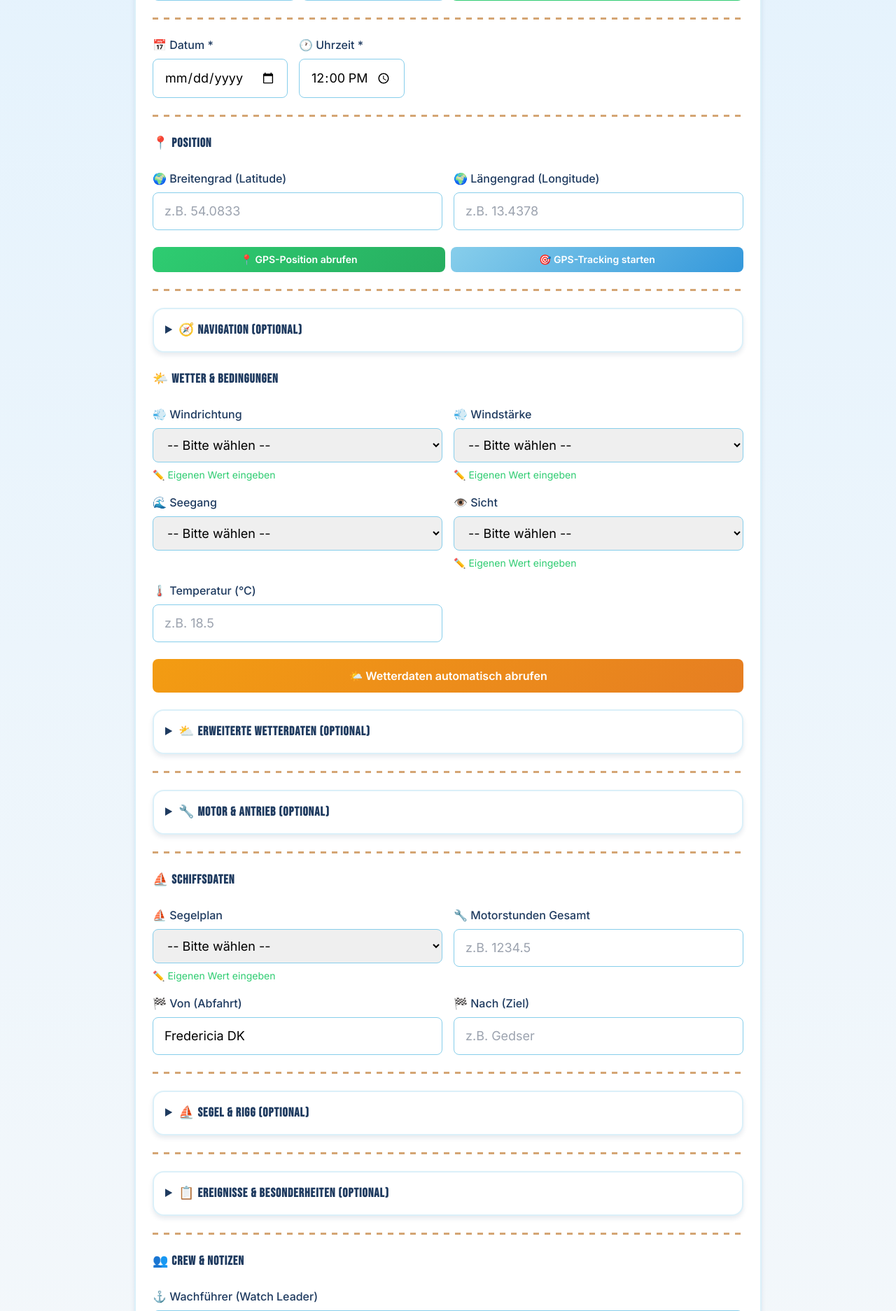
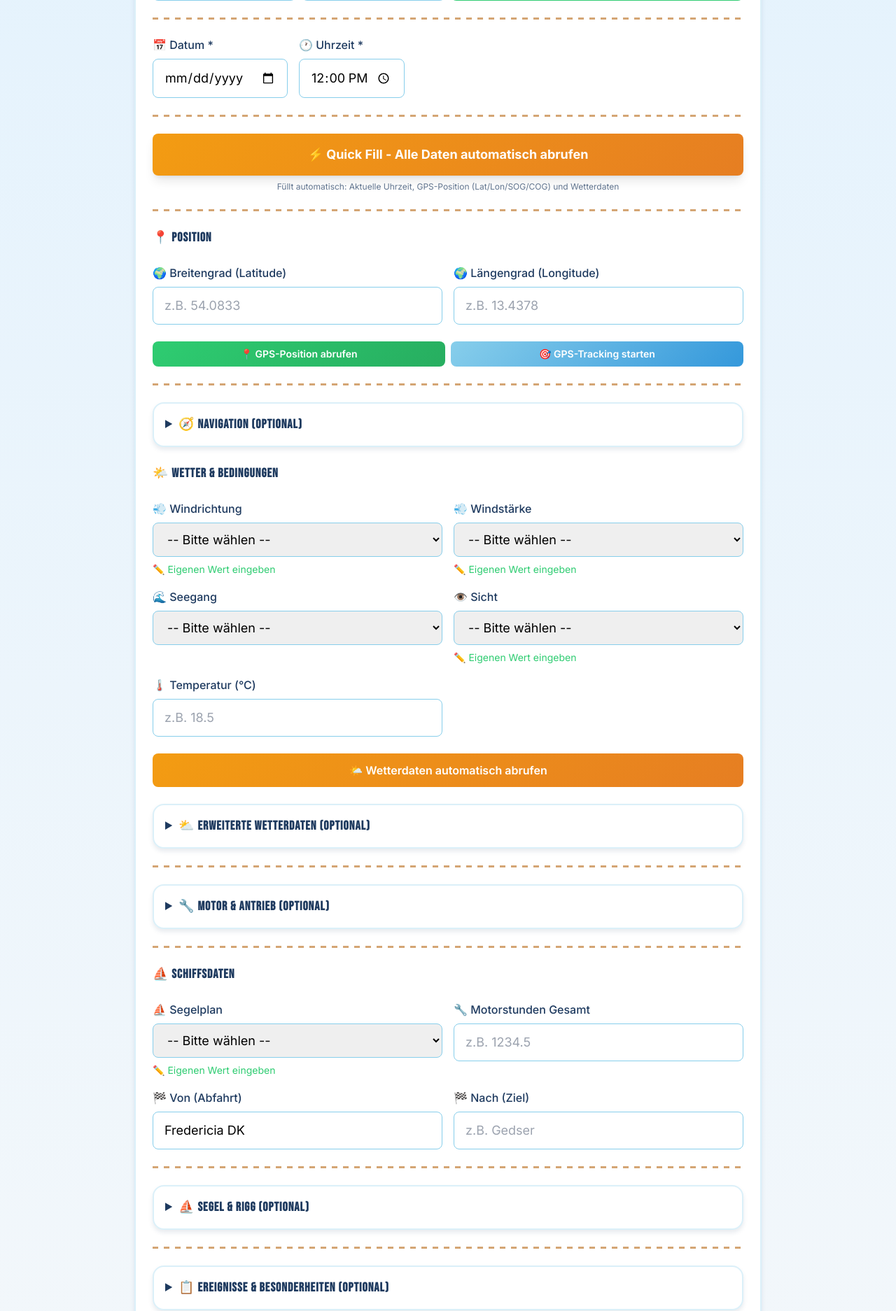
Before and after one commit to syntechai-io/WAGMI-Bordkasse, a Python web app: template templates/logbook_form.html in a window 1280 px wide. Shown: the part 383-2257 px from the top of the page at 70% size. Run offline with Jinja, Linux system fonts and the light colour scheme; the template is opened without the code that fills it, so the values that code supplies are empty; some libraries are stand-ins or nearby versions.

Commit message:
Add quick fill for logbook entries and daily view
Implements a "Quick Fill" feature for logbook entries, a daily logbook view with grouped entries by date, and adds maneuver type icons to logbook entries.

Replit-Commit-Author: Agent
Replit-Commit-Session-Id: 57245507-a316-4bdd-a035-f8305a7e3190
Replit-Commit-Checkpoint-Type: intermediate_checkpoint
Replit-Commit-Event-Id: 318e4d86-352f-4d85-b071-f47865f18150
Replit-Commit-Screenshot-Url: https://storage.googleapis.com/screenshot-production-us-central1/4ab24e3a-e318-4ff7-8dab-80d71ab1b725/57245507-a316-4bdd-a035-f8305a7e3190/7kgimqu

```diff
--- /dev/null
+++ b/static/js/logbook-quick-fill.js
@@ -0,0 +1,270 @@
+document.addEventListener('DOMContentLoaded', () => {
+    const quickFillBtn = document.getElementById('quick-fill-button');
+    if (!quickFillBtn) return;
+
+    quickFillBtn.addEventListener('click', async () => {
+        const btnText = document.getElementById('quick-fill-text');
+        const btnSpinner = document.getElementById('quick-fill-spinner');
+
+        btnText.classList.add('hidden');
+        btnSpinner.classList.remove('hidden');
+        quickFillBtn.disabled = true;
+
+        const results = {
+            dateTime: false,
+            gps: false,
+            gpsDetails: null,
+            weather: false
+        };
+
+        try {
+            // Always fill date/time - this never fails
+            fillCurrentDateTime();
+            results.dateTime = true;
+
+            // Try GPS with error handling
+            try {
+                const gpsResult = await fillGPSData();
+                results.gps = true;
+                results.gpsDetails = gpsResult;
+            } catch (gpsError) {
+                console.warn('GPS failed:', gpsError);
+                // Continue anyway - we can still fill weather manually
+            }
+
+            // Try weather if we have GPS coords
+            const lat = document.querySelector('input[name="latitude"]').value;
+            const lon = document.querySelector('input[name="longitude"]').value;
+
+            if (lat && lon) {
+                try {
+                    await fillWeatherData();
+                    results.weather = true;
+                } catch (weatherError) {
+                    console.warn('Weather fetch failed:', weatherError);
+                }
+            }
+
+            btnText.classList.remove('hidden');
+            btnSpinner.classList.add('hidden');
+            quickFillBtn.disabled = false;
+
+            // Show appropriate success message based on what was actually populated
+            if (results.gps && results.weather) {
+                if (results.gpsDetails && results.gpsDetails.hasSogCog) {
+                    showNotification('✅ Alle Daten erfolgreich abgerufen!', 'success');
+                } else {
+                    showNotification('✅ Uhrzeit, GPS Position und Wetter abgerufen. SOG/COG nicht verfügbar.', 'info');
+                }
+            } else if (results.gps) {
+                if (results.gpsDetails && results.gpsDetails.hasSogCog) {
+                    showNotification('✅ Uhrzeit und GPS erfolgreich. Wetter konnte nicht abgerufen werden.', 'info');
+                } else {
+                    showNotification('✅ Uhrzeit und GPS Position erfolgreich. SOG/COG und Wetter nicht verfügbar.', 'info');
+                }
+            } else if (results.weather) {
+                showNotification('✅ Uhrzeit und Wetter erfolgreich. GPS konnte nicht abgerufen werden.', 'info');
+            } else {
+                showNotification('✅ Uhrzeit gesetzt. GPS und Wetter konnten nicht abgerufen werden. Bitte GPS-Berechtigung erteilen.', 'info');
+            }
+        } catch (error) {
+            console.error('Quick Fill error:', error);
+            btnText.classList.remove('hidden');
+            btnSpinner.classList.add('hidden');
+            quickFillBtn.disabled = false;
+            showNotification('⚠️ Fehler beim Abrufen: ' + error.message, 'error');
+        }
+    });
+});
+
+function fillCurrentDateTime() {
+    return new Promise((resolve) => {
+        const now = new Date();
+
+        const year = now.getFullYear();
+        const month = String(now.getMonth() + 1).padStart(2, '0');
+        const day = String(now.getDate()).padStart(2, '0');
+        const dateStr = `${year}-${month}-${day}`;
+
+        const hours = String(now.getHours()).padStart(2, '0');
+        const minutes = String(now.getMinutes()).padStart(2, '0');
+        const timeStr = `${hours}:${minutes}`;
+
+        const dateInput = document.querySelector('input[name="entry_date"]');
+        const timeInput = document.querySelector('input[name="entry_time"]');
+
+        if (dateInput) dateInput.value = dateStr;
+        if (timeInput) timeInput.value = timeStr;
+
+        resolve();
+    });
+}
+
+function fillGPSData() {
+    return new Promise((resolve, reject) => {
+        if (!navigator.geolocation) {
+            reject(new Error('GPS nicht verfügbar'));
+            return;
+        }
+
+        navigator.geolocation.getCurrentPosition(
+            (position) => {
+                const lat = position.coords.latitude;
+                const lon = position.coords.longitude;
+                const speed = position.coords.speed;
+                const heading = position.coords.heading;
+
+                let fieldsSet = 0;
+
+                // Always have lat/lon
+                document.querySelector('input[name="latitude"]').value = lat.toFixed(6);
+                document.querySelector('input[name="longitude"]').value = lon.toFixed(6);
+                fieldsSet += 2;
+
+                // Only count SOG/COG if actually populated
+                if (speed !== null && speed !== undefined && speed >= 0) {
+                    const speedKnots = (speed * 1.94384).toFixed(1);
+                    const sogInput = document.querySelector('input[name="sog_kn"]');
+                    if (sogInput) {
+                        sogInput.value = speedKnots;
+                        fieldsSet++;
+                    }
+                }
+
+                if (heading !== null && heading !== undefined && heading >= 0) {
+                    const cogInput = document.querySelector('input[name="cog_deg"]');
+                    if (cogInput) {
+                        cogInput.value = Math.round(heading);
+                        fieldsSet++;
+                    }
+                }
+
+                // Resolve with info about what was set
+                resolve({ fieldsSet, hasSogCog: fieldsSet >= 4 });
+            },
+            (error) => {
+                console.error('GPS error:', error);
+                reject(new Error('GPS-Position konnte nicht abgerufen werden'));
+            },
+            {
+                enableHighAccuracy: true,
+                timeout: 10000,
+                maximumAge: 0
+            }
+        );
+    });
+}
+
+async function fillWeatherData() {
+    const lat = document.querySelector('input[name="latitude"]').value;
+    const lon = document.querySelector('input[name="longitude"]').value;
+
+    if (!lat || !lon) {
+        throw new Error('GPS-Position erforderlich für Wetterdaten');
+    }
+
+    try {
+        const response = await fetch(`/logbook/api/weather?lat=${lat}&lon=${lon}`);
+        if (!response.ok) {
+            throw new Error('Wetter-API Fehler');
+        }
+
+        const data = await response.json();
+
+        if (data.temperature) {
+            const tempInput = document.querySelector('input[name="temperature"]');
+            if (tempInput) tempInput.value = data.temperature;
+        }
+
+        if (data.wind_direction) {
+            setHybridFieldValue('wind_direction', data.wind_direction);
+        }
+
+        if (data.wind_strength) {
+            setHybridFieldValue('wind_strength', data.wind_strength);
+        }
+
+        if (data.pressure) {
+            const pressureInput = document.querySelector('input[name="pressure_hpa"]');
+            if (pressureInput) pressureInput.value = data.pressure;
+        }
+
+        const weatherSourceInput = document.querySelector('input[name="weather_source"]');
+        if (weatherSourceInput) {
+            weatherSourceInput.value = 'Open-Meteo API (Quick Fill)';
+        }
+
+    } catch (error) {
+        console.error('Weather fetch error:', error);
+        throw error;
+    }
+}
+
+function setHybridFieldValue(fieldName, value) {
+    // Use existing hybrid controls if available (from logbook form hybrid system)
+    if (window.hybridControls && window.hybridControls[fieldName]) {
+        const control = window.hybridControls[fieldName];
+        const activeControl = control.getActiveControl();
+        if (activeControl) {
+            activeControl.value = value;
+            // Sync both controls to keep them in sync
+            if (typeof control.syncAll === 'function') {
+                control.syncAll();
+            }
+            return;
+        }
+    }
+
+    // Fallback: try to find the active control manually
+    const manualInput = document.querySelector(`input[name="${fieldName}"]`);
+    const selectInput = document.querySelector(`select[name="${fieldName}"]`);
+
+    // Prefer the control that has the name attribute (means it's active)
+    if (manualInput && manualInput.name === fieldName) {
+        manualInput.value = value;
+        // Also update the select if it exists and has the same value option
+        if (selectInput) {
+            const option = Array.from(selectInput.options).find(opt => opt.value === value);
+            if (option) {
+                selectInput.value = value;
+            }
+        }
+    } else if (selectInput && selectInput.name === fieldName) {
+        selectInput.value = value;
+        // Also update the manual input if it exists
+        if (manualInput) {
+            manualInput.value = value;
+        }
+    } else if (manualInput) {
+        manualInput.value = value;
+    } else if (selectInput) {
+        selectInput.value = value;
+    }
+}
+
+function showNotification(message, type = 'info') {
+    const notification = document.createElement('div');
+    notification.className = `fixed top-20 right-4 z-50 px-6 py-4 rounded-lg shadow-xl transition-all duration-300 transform translate-x-full`;
+
+    if (type === 'success') {
+        notification.style.background = 'linear-gradient(135deg, #2ecc71 0%, #27ae60 100%)';
+    } else if (type === 'error') {
+        notification.style.background = 'linear-gradient(135deg, #e74c3c 0%, #c0392b 100%)';
+    } else {
+        notification.style.background = 'linear-gradient(135deg, #3498db 0%, #2980b9 100%)';
+    }
+
+    notification.style.color = 'white';
+    notification.innerHTML = `<div class="font-bold">${message}</div>`;
+
+    document.body.appendChild(notification);
+
+    setTimeout(() => {
+        notification.style.transform = 'translateX(0)';
+    }, 10);
+
+    setTimeout(() => {
+        notification.style.transform = 'translateX(150%)';
+        setTimeout(() => notification.remove(), 300);
+    }, 3000);
+}
--- a/templates/logbook_form.html
+++ b/templates/logbook_form.html
@@ -74,6 +74,23 @@
                        class="px-4 py-3 border rounded-lg text-lg w-auto"
                        style="border-color: var(--sky-blue); min-width: 140px;">
             </div>
+        </div>
+
+        <div class="rope-divider"></div>
+
+        <!-- Quick Fill Button -->
+        <div class="mb-4">
+            <button type="button" id="quick-fill-button"
+                    class="w-full text-white px-6 py-4 rounded-lg transition touch-action font-bold text-lg shadow-lg hover:shadow-xl"
+                    style="background: linear-gradient(135deg, #f39c12 0%, #e67e22 100%);">
+                <span id="quick-fill-text">⚡ Quick Fill - Alle Daten automatisch abrufen</span>
+                <span id="quick-fill-spinner" class="hidden">
+                    <span class="animate-pulse">⏳</span> Daten werden abgerufen...
+                </span>
+            </button>
+            <p class="text-xs mt-2 text-center" style="color: var(--navy-deep); opacity: 0.7;">
+                Füllt automatisch: Aktuelle Uhrzeit, GPS-Position (Lat/Lon/SOG/COG) und Wetterdaten
+            </p>
         </div>
 
         <div class="rope-divider"></div>
@@ -659,6 +676,7 @@
 
 <script src="/static/js/logbook-gps.js"></script>
 <script src="/static/js/logbook-quick-entry.js"></script>
+<script src="/static/js/logbook-quick-fill.js"></script>
 <script>
 // Phase A: Motor Toggle Buttons with Auto-Calculation
 document.getElementById('motor-on-btn').addEventListener('click', function() {
```
Also changed, not shown: replit.md (+6 -0 lines), templates/logbook.html (+45 -7 lines).
